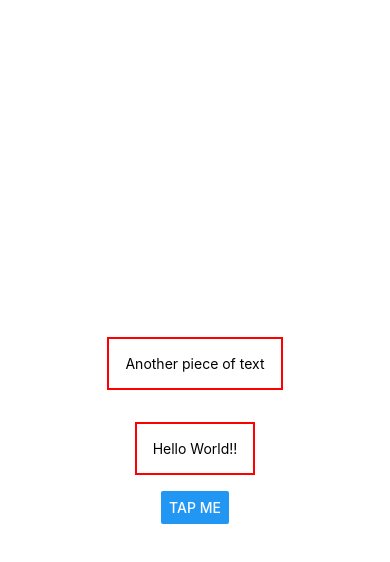
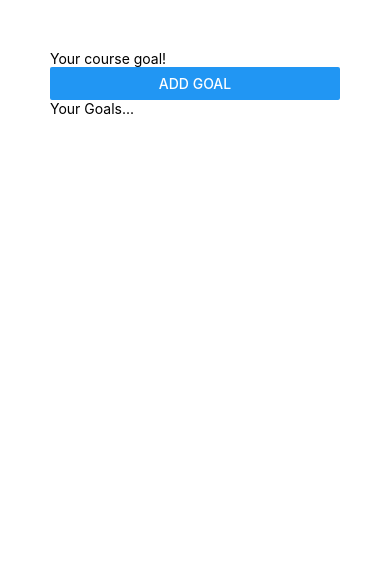
Before and after one commit to danish-faisal/ReactNativeCrashCourse, a React Native app: screen / in a window 390 px wide. Shown: the top 562 px of the page. Built offline with nearby package versions, Linux system fonts and the light colour scheme.

Commit message:
Exploring layout and flexbox

```diff
--- a/App.js
+++ b/App.js
@@ -1,28 +1,21 @@
-import { Button, StyleSheet, Text, View } from 'react-native';
+import { Button, StyleSheet, Text, TextInput, View } from 'react-native';
 
 export default function App() {
   return (
-    <View style={styles.container}>
+    <View style={styles.appContainer}>
       <View>
-        <Text style={styles.dummyText}>Another piece of text</Text>
+        <TextInput placeholder='Your course goal!'/>
+        <Button title='Add Goal'/>
       </View>
-      <Text style={styles.dummyText}>Hello World!!</Text>
-      <Button title='Tap Me'/>
+      <View>
+        <Text>Your Goals...</Text>
+      </View>
     </View>
   );
 }
 
 const styles = StyleSheet.create({
-  container: {
-    flex: 1,
-    backgroundColor: '#fff',
-    alignItems: 'center',
-    justifyContent: 'center',
-  },
-  dummyText: {
-    margin: 16,
-    borderWidth: 2,
-    borderColor: 'red',
-    padding: 16
+  appContainer: {
+    padding: 50
   }
 });
```
